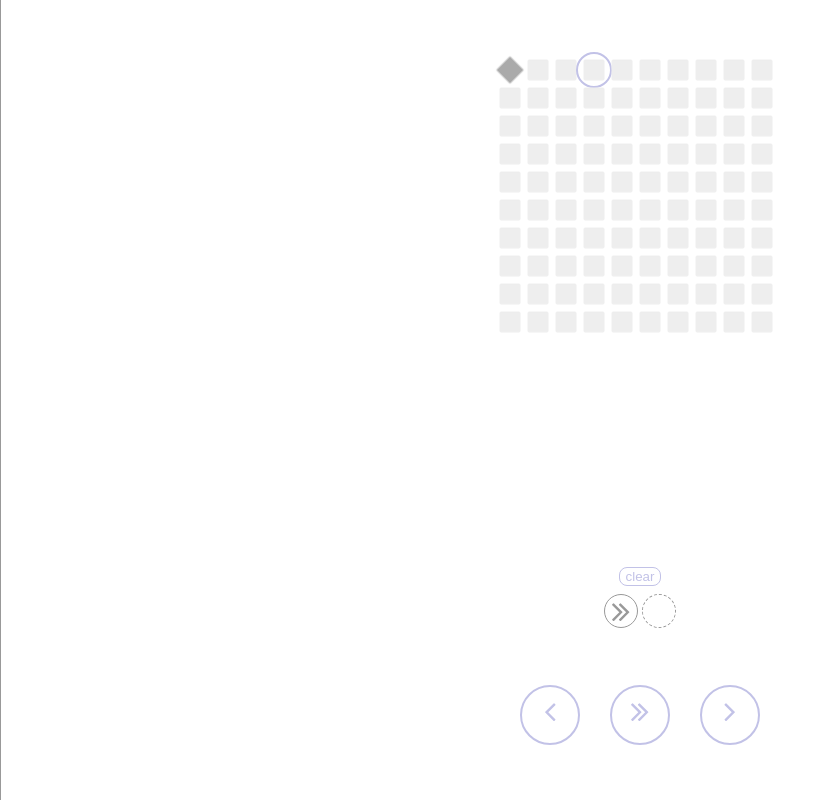
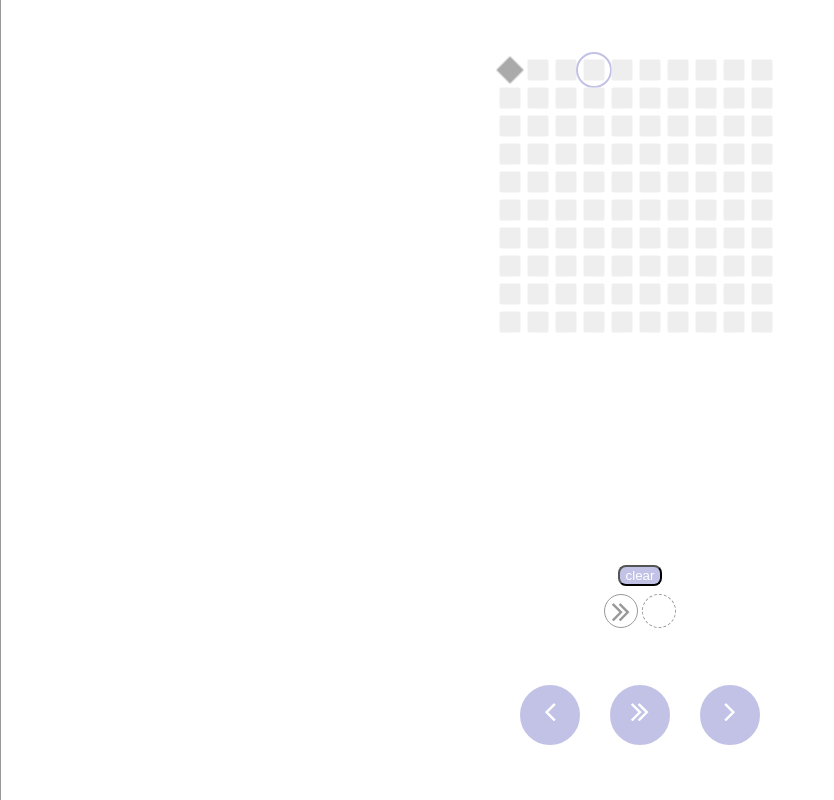
Before and after one commit to JayChetty/double, a React (Create React App) app: page / in a window 1280 px wide. Both pictures are taken after a click on the button 640 px from the left and 715 px from the top of the page. Shown: the whole page, without its empty margins (0-834 px from the left). Built offline with nearby package versions, Linux system fonts and the light colour scheme.

Commit message:
more simlify

```diff
--- a/src/App.css
+++ b/src/App.css
@@ -24,8 +24,10 @@ body {
   margin-top: 20px;
 }
 
-.active-move {
-  color: #c2c2e7;
+.move-piece.defined-move.active-move {
+  background-color: #c2c2e7;
+  border-color: #c2c2e7;
+  fill: white;
 }
 
 /*button {
@@ -125,20 +127,26 @@ text {
   font-size: 32px;
   width: 60px;
   height: 60px;
-  fill: #c2c2e7;
+  /* fill: #c2c2e7; */
+  fill: white;
+
   margin: 15px;
-  background-color: white;
+  /* background-color: white; */
+  background-color: #c2c2e7;
+
   /* box-shadow: 0 2px 10px rgba(0, 0, 0, 0.5); */
-  color: #c2c2e7;
+  /* color: #c2c2e7; */
+  color: white;
+
   text-align: center;
 }
 
 .clear-button {
   margin: 6px;
-  border: 1px #c2c2e7 solid;
+  /* border: 1px #c2c2e7 solid; */
   border-radius: 8px;
-  background-color: white;
-  color: #c2c2e7;
+  background-color: #c2c2e7;
+  color: white;
 }
 
 .levels {
@@ -173,8 +181,8 @@ text {
 }
 
 .completed-level {
-  border-color: gold;
-  color: gold;
+  /* border-color: gold;
+  color: gold; */
 }
 
 .next-level {
@@ -244,3 +252,8 @@ text {
   flex-direction: column;
   align-items: center;
 }
+
+.go-text {
+  display: inline-block;
+  margin-bottom: 6px;
+}
--- a/src/components/Controls.js
+++ b/src/components/Controls.js
@@ -13,7 +13,7 @@ export default function Controls({
 }) {
   // const atZero = number === 0;
   const moveItems = sequanceArray(best).map(number => {
-    const isActive = number == moves - 1;
+    const isActive = number === moves - 1;
     const activeClass = isActive ? "active-move" : null;
     const move = moveList[number] || null;
     const definedClass = move ? "defined-move" : null;
@@ -59,10 +59,11 @@ export default function Controls({
   const maybeDeleteButton = moveList.length > 0 ? deleteButton : null;
 
   const goButton = (
-    <button className="button" onClick={go}>
-      {" "}
-      go{" "}
-    </button>
+    <div className="buttons">
+      <button className="button" onClick={go}>
+        <span className="go-text">go</span>
+      </button>
+    </div>
   );
 
   const controls = best === moveList.length ? goButton : placeButtons;
```
